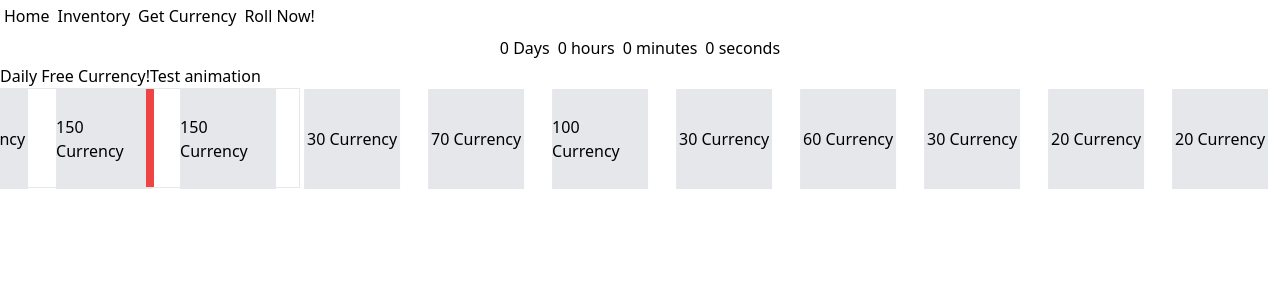
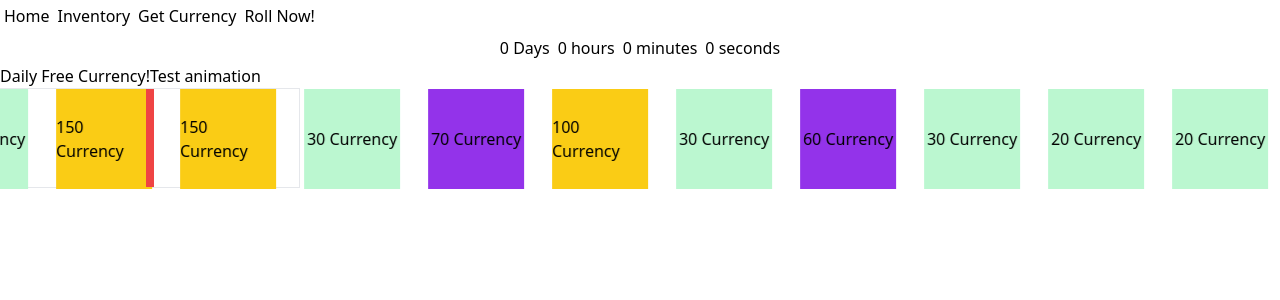
Before and after one commit to susheepls/GachaGear-WIP, a React (Vite) app in the folder frontend/: page /currencyBox in a window 1280 px wide. Both pictures are taken after a click on the button "Daily Free Currency!". Shown: the top 300 px of the page. Built offline with nearby package versions, Linux system fonts and the light colour scheme.

Commit message:
feat: add color to the boxes thru a dictionary;
However , I do know that there is a bug .. the mapped array is rendering multiple times so it looks like the
colors are swapping multiple times during the animations

```diff
--- a/frontend/src/components/CaseOpeningAnimation.tsx
+++ b/frontend/src/components/CaseOpeningAnimation.tsx
@@ -1,4 +1,4 @@
-import { SetStateAction, useEffect, useRef, useState } from 'react';
+import { SetStateAction, useEffect, useMemo, useRef } from 'react';
 import gsap from 'gsap';
 
 interface Props {
@@ -13,12 +13,12 @@ const items = [
 
 const CaseOpeningAnimation: React.FC<Props> = (props) => {
     const itemsContainerRef = useRef(null);
-    const [displayItems, setDisplayItems] = useState<string[]>([]);
+    const displayItems = useMemo(() => shuffleArray([...items,...items]), []);
 
     useEffect(() => {
-        setDisplayItems(shuffleArray([...items, ...items]));
+        const container = itemsContainerRef.current;
+        if(!container) return;
 
-        const container = itemsContainerRef.current;
         const itemWidth = 96; // Width of each item
         const gap = 28
         const totalItemWidth = itemWidth + gap;
@@ -45,8 +45,9 @@ const CaseOpeningAnimation: React.FC<Props> = (props) => {
         const determineWinningAmount = setTimeout(() => {
             const winner = document.getElementById('roulette');
             if(!winner) return;
-            const winningAmount = winner?.children[8].id.split(' ')[0];
+            const winningAmount = (winner?.children[8] as HTMLElement).dataset.item?.split(' ')[0];
             props.setWinningAmount(previousWinAmount => {
+                if(!winningAmount) return null;
                 //adding a space if to make sure it knows winnin 2x same is considered
                 return previousWinAmount === winningAmount ? `${winningAmount} ` : winningAmount;
             });
@@ -57,7 +58,9 @@ const CaseOpeningAnimation: React.FC<Props> = (props) => {
                 scale: 0,
                 duration: 2.5,
                 ease: 'power1.inOut',
-                onComplete: () => props.setIsOpeningCase(false),
+                onComplete: () => {
+                    props.setIsOpeningCase(false);
+                }
             })
         }, 11000);
 
@@ -79,15 +82,28 @@ const CaseOpeningAnimation: React.FC<Props> = (props) => {
         return array;
     };
 
+    function rarityFromcolor(currencyAmount: string) {
+        const rarityColors: { [key:string]: string } = {
+            '20 Currency': 'bg-green-200',
+            '30 Currency': 'bg-green-200',
+            '50 Currency': 'bg-blue-200',
+            '60 Currency': 'bg-purple-600',
+            '70 Currency': 'bg-purple-600'
+        };
+        return rarityColors[currencyAmount] || 'bg-yellow-400'
+    }
+
+    const itemspluh = displayItems.map((item, index) =>
+        <div data-item={item} key={index} className={`w-24 h-[100px] ${rarityFromcolor(item)} flex items-center justify-center flex-shrink-0`}>
+            {item}
+        </div>
+    )
+
     return (
         <div id='animation' className="relative w-[300px] h-[100px] border">
             <div id='prize-line' className="absolute left-1/2 top-0 transform -translate-x-1/2 w-2 h-full bg-red-500 z-10"></div>
-            <div id='roulette' ref={itemsContainerRef} className="flex gap-7">
-                {displayItems.map((item, index) => (
-                    <div id={item} key={index} className="w-24 h-[100px] bg-gray-200 flex items-center justify-center flex-shrink-0">
-                        {item}
-                    </div>
-                ))}
+            <div id='roulette' ref={itemsContainerRef} className="flex gap-7 will-change-transform">
+                {itemspluh}
             </div>
         </div>
     );
```
